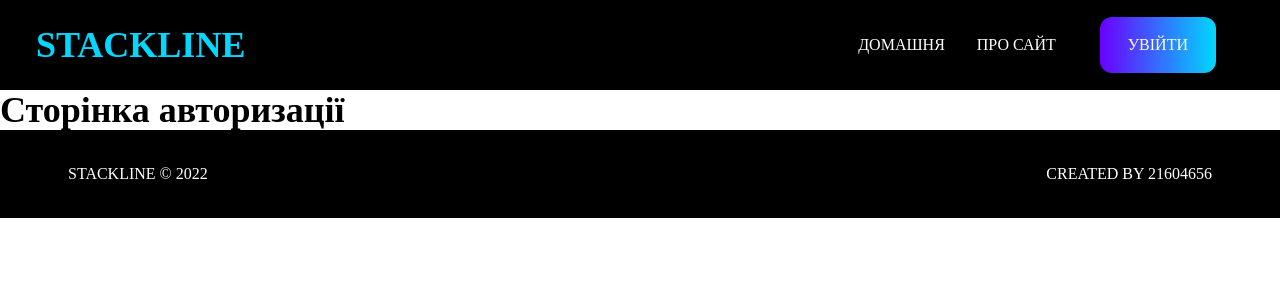
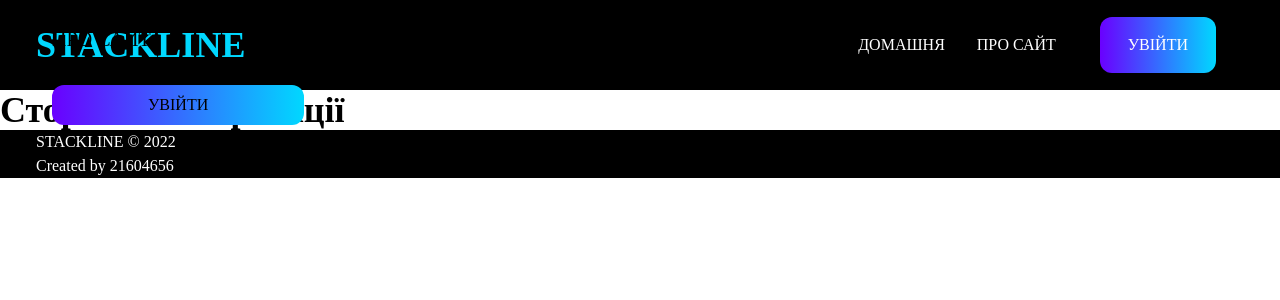
Before and after one commit to oliwkevich/stackline, a React (Create React App) app: page /auth in a window 1280 px wide. Shown: the top 300 px of the page. Built offline with nearby package versions, Linux system fonts and the light colour scheme; the HTML template or start-up script is replaced by a standard one.

Commit message:
Исправлен баг меню в мобильной версии (меню перекрывало весь экран)

```diff
--- a/src/components/Footer.jsx
+++ b/src/components/Footer.jsx
@@ -1,8 +1,11 @@
+import styles from './Footer.module.css'
+
 export const Footer = () => {
   return (
     <div className="bg-black text-white">
       <div className="max-w-[1240px] mx-auto px-4">
-        <div className="p-8 flex flex-col items-center sm:flex-row justify-between uppercase">
+        <div className={styles.Footer}>
+          {/* <div className="p-8 flex flex-col items-center sm:flex-row justify-between uppercase"> */}
           <p>STACKLINE © 2022</p>
           <p>Created by 21604656</p>
         </div>
--- /dev/null
+++ b/src/components/Footer.module.css
@@ -0,0 +1,3 @@
+.footer {
+    @apply p-8 flex flex-col items-center sm:flex-row justify-between uppercase
+}
--- a/src/components/Navbar.jsx
+++ b/src/components/Navbar.jsx
@@ -40,8 +40,8 @@ export const Navbar = () => {
         <div
           className={
             nav
-              ? "w-full bg-black text-white absolute top-[90px] left-0 h-screen flex justify-center text-center"
-              : "absolute top-[-100%]"
+              ? "w-full bg-black h-[22vh] text-white font-bold absolute top-[90px] left-0 flex justify-center text-center"
+              : "absolute" //top-[-100%]
           }
         >
           <ul>
```
